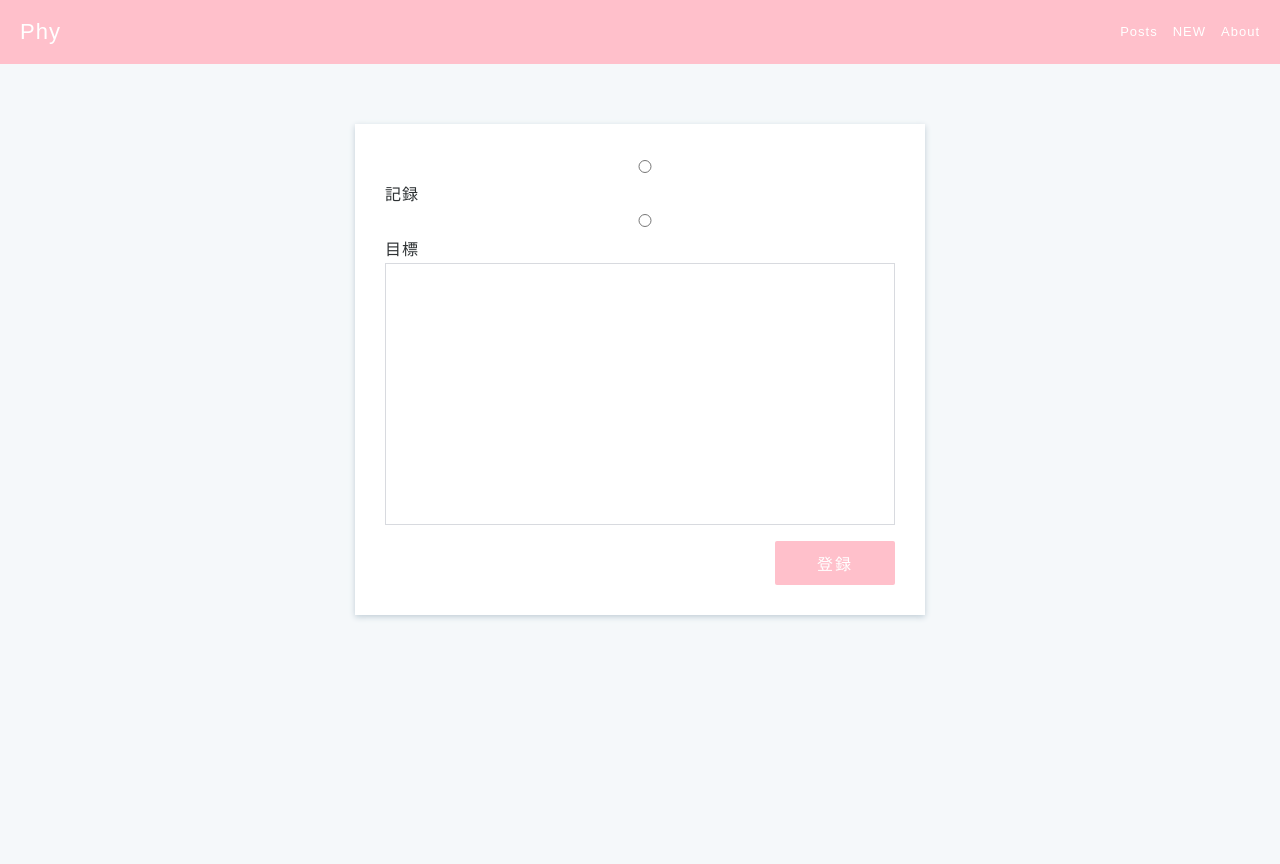
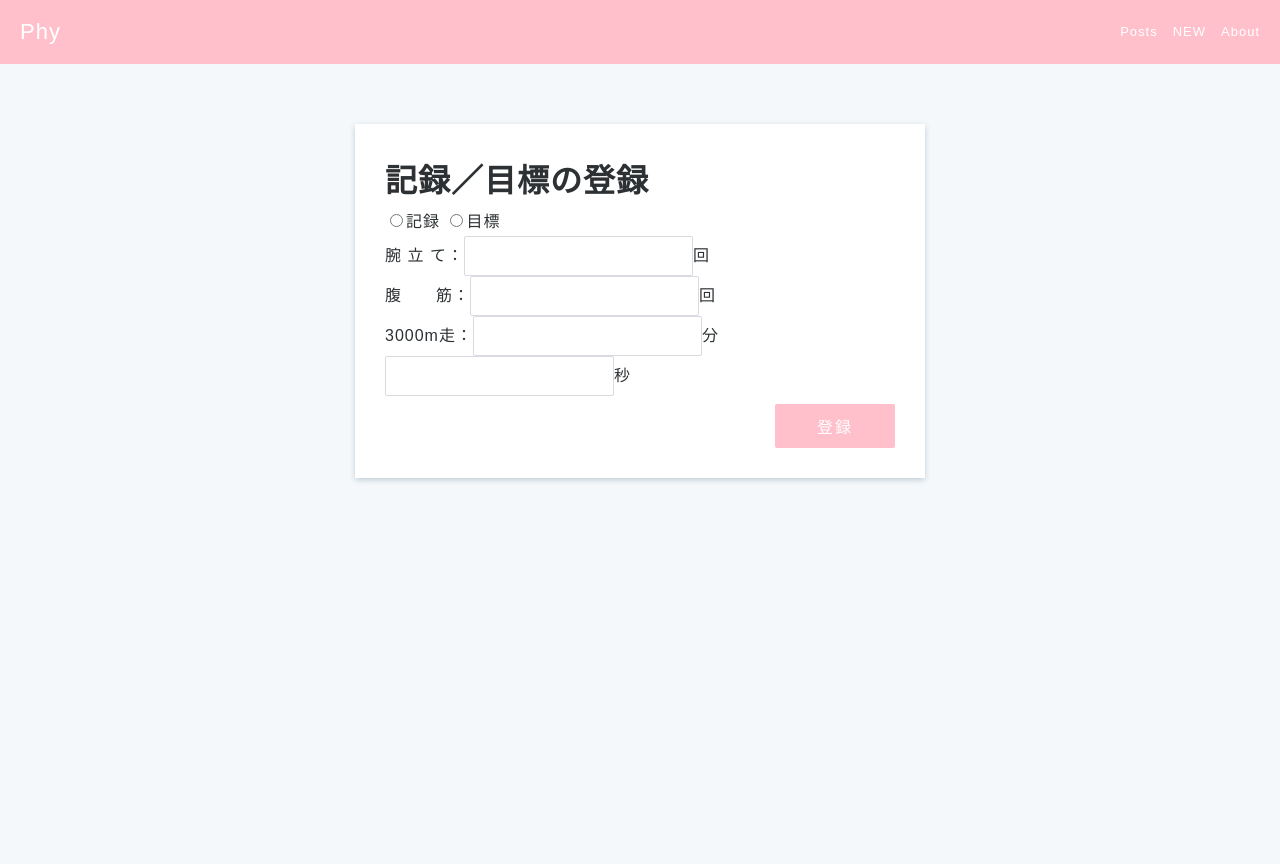
Before and after one commit to kenkenrep1ew/Physical_fitness_test, a Rails app: page /posts/new in a window 1280 px wide. Run offline with Rails 7, Linux system fonts and the light colour scheme; style sheets or scripts are compiled from the project's sources.

Commit message:
add input number in form

```diff
--- a/app/assets/stylesheets/home.scss
+++ b/app/assets/stylesheets/home.scss
@@ -195,7 +195,7 @@
   }
 
   .form input {
-    width: 100%;
+    // width: 100%;
     border: 1px solid #d8dadf;
     padding: 10px;
     color: #57575f;
--- a/app/views/posts/new.html.erb
+++ b/app/views/posts/new.html.erb
@@ -3,10 +3,15 @@
     <div class="container">
         <div class="form">
             <div class="form-body">
+                <h1>記録／目標の登録</h1>
                 <%= form_tag("/posts/create") do %>
+                <p>
                 <input type="radio" name="is_record" value="true">記録
                 <input type="radio" name="is_record" value="false">目標
-                <textarea name="post"  cols="30" rows="10"></textarea>
+                </p>
+                <p>腕 立 て：<input type="number" name="push_up">回</p>
+                <p>腹　　筋：<input type="number" name="sit_up">回</p>
+                <p>3000m走：<input type="number" name="run_min">分<input type="number" name="run_sec">秒</p>
                 <input type="submit" value="登録">
                 <% end %>
             </div>
```
